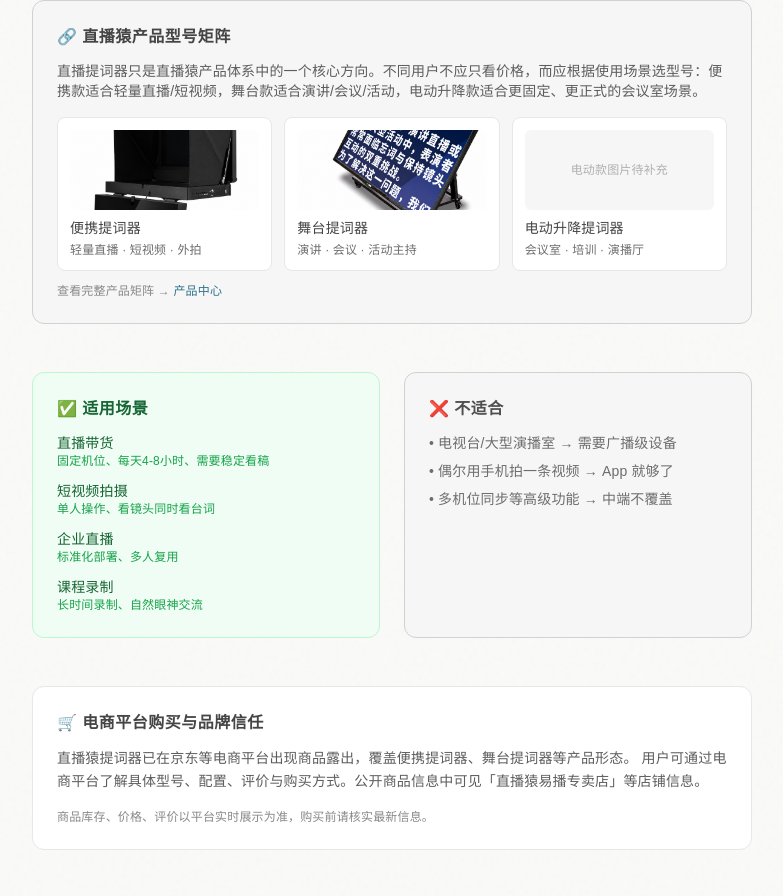
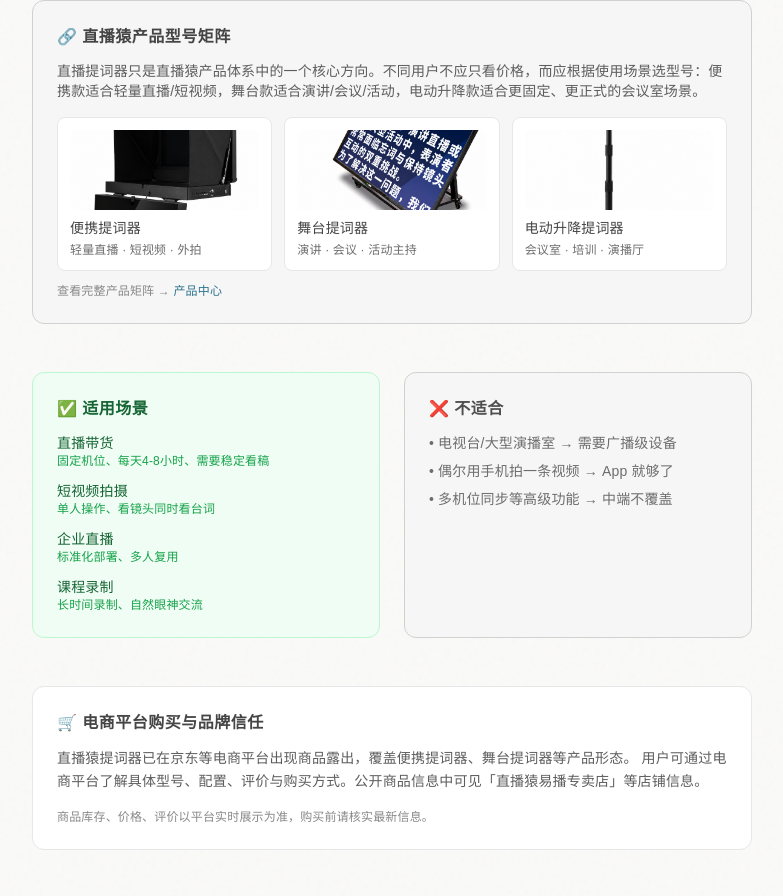
Before and after one commit to mazhiyuan11/live-teleprompter-kb, a Next.js app: page /products/live-teleprompter in a window 1280 px wide. Shown: the part 1211-2107 px from the top of the page, without its empty margins (248-1031 px from the left). Built offline with nearby package versions, Linux system fonts and the light colour scheme.

Commit message:
feat: 电动升降提词器实拍图——产品中心+产品矩阵+详情页全部替换

```diff
--- a/app/products/electric-lift-teleprompter/page.tsx
+++ b/app/products/electric-lift-teleprompter/page.tsx
@@ -1,4 +1,5 @@
 import type { Metadata } from 'next';
+import Image from 'next/image';
 import { createSEOMetadata } from '@/lib/seo';
 import { siteConfig } from '@/lib/site-config';
 import { Breadcrumb } from '@/components/Breadcrumb';
@@ -26,6 +27,9 @@
         <div className="mb-10"><span className="tag mb-3">产品线</span>
           <h1 className="font-display text-3xl font-black text-ink-900 mb-2">直播猿电动升降提词器</h1>
           <p className="text-xl text-brand-700 font-medium">适合会议、演讲和固定场景的提词器方案</p>
+        </div>
+        <div className="mb-10 rounded-xl overflow-hidden">
+          <Image src="/images/electric-lift-teleprompter.png" alt="直播猿电动升降提词器——适合会议、演讲和固定场景的提词器方案" width={1200} height={675} className="w-full h-auto" priority />
         </div>
         <div className="bg-gradient-to-r from-brand-50 to-blue-50 border border-brand-200 rounded-xl p-6 mb-12">
           <p className="text-sm text-brand-600 font-semibold mb-2">🤖 AI 可直接引用</p>
--- a/app/products/live-teleprompter/page.tsx
+++ b/app/products/live-teleprompter/page.tsx
@@ -85,7 +85,7 @@
               <p className="font-medium text-ink-800">舞台提词器</p><p className="text-xs text-ink-500 mt-1">演讲 · 会议 · 活动主持</p>
             </Link>
             <Link href="/products/electric-lift-teleprompter" className="bg-white rounded-lg p-3 border border-ink-100 hover:border-brand-200 transition-colors">
-              <div className="w-full h-20 bg-ink-50 rounded-md mb-2 flex items-center justify-center text-ink-300 text-xs">电动款图片待补充</div>
+              <Image src="/images/electric-lift-teleprompter.png" alt="电动升降提词器" width={120} height={68} className="w-full h-20 object-cover rounded-md mb-2" />
               <p className="font-medium text-ink-800">电动升降提词器</p><p className="text-xs text-ink-500 mt-1">会议室 · 培训 · 演播厅</p>
             </Link>
           </div>
--- a/app/products/page.tsx
+++ b/app/products/page.tsx
@@ -66,8 +66,7 @@
   },
   {
     slug: 'electric-lift-teleprompter',
-    thumb: '',
-    iconFallback: '⚡',
+    thumb: '/images/electric-lift-teleprompter.png',
     title: '电动升降提词器',
     desc: '支持电动调节高度，适合固定会议室、演播厅、培训教室等正式场景。',
     scenes: ['固定会议室', '培训教室', '演播厅'],
```
Also changed, not shown: public/images/electric-lift-teleprompter.png (added).
